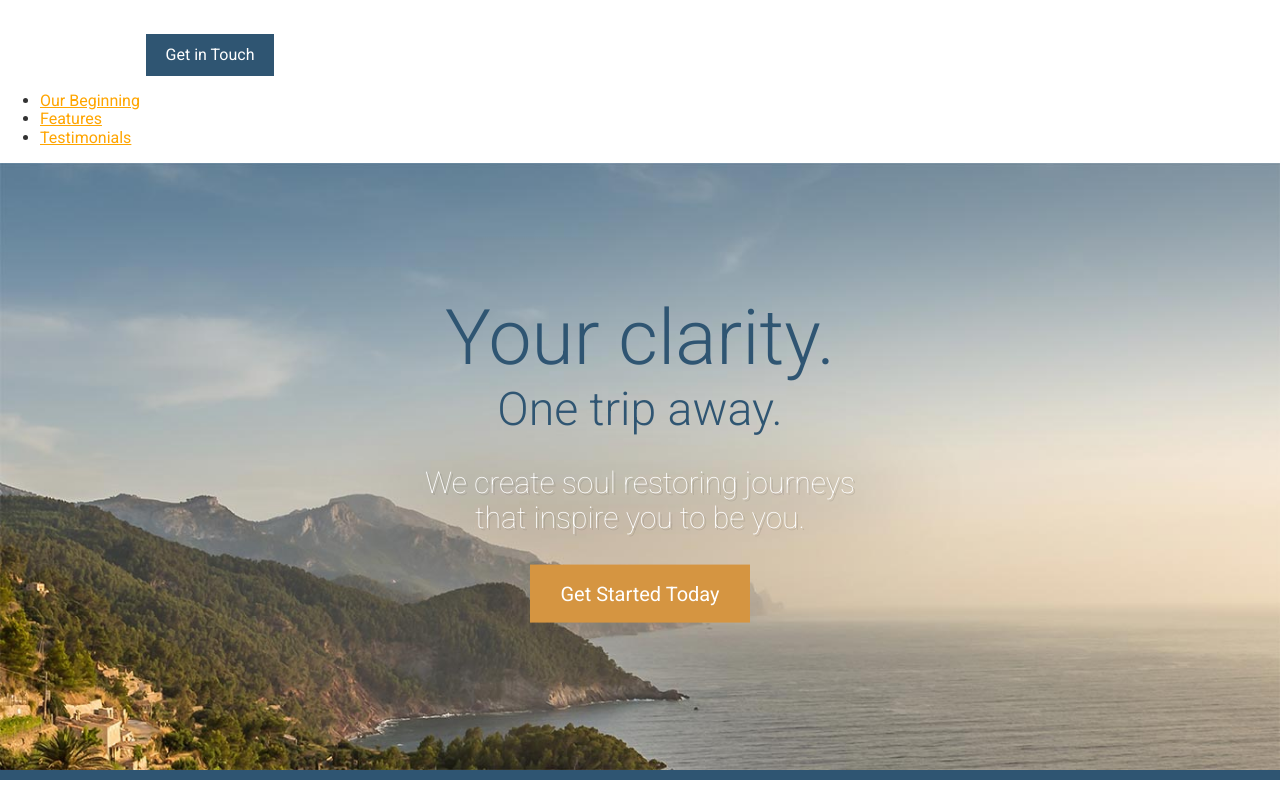
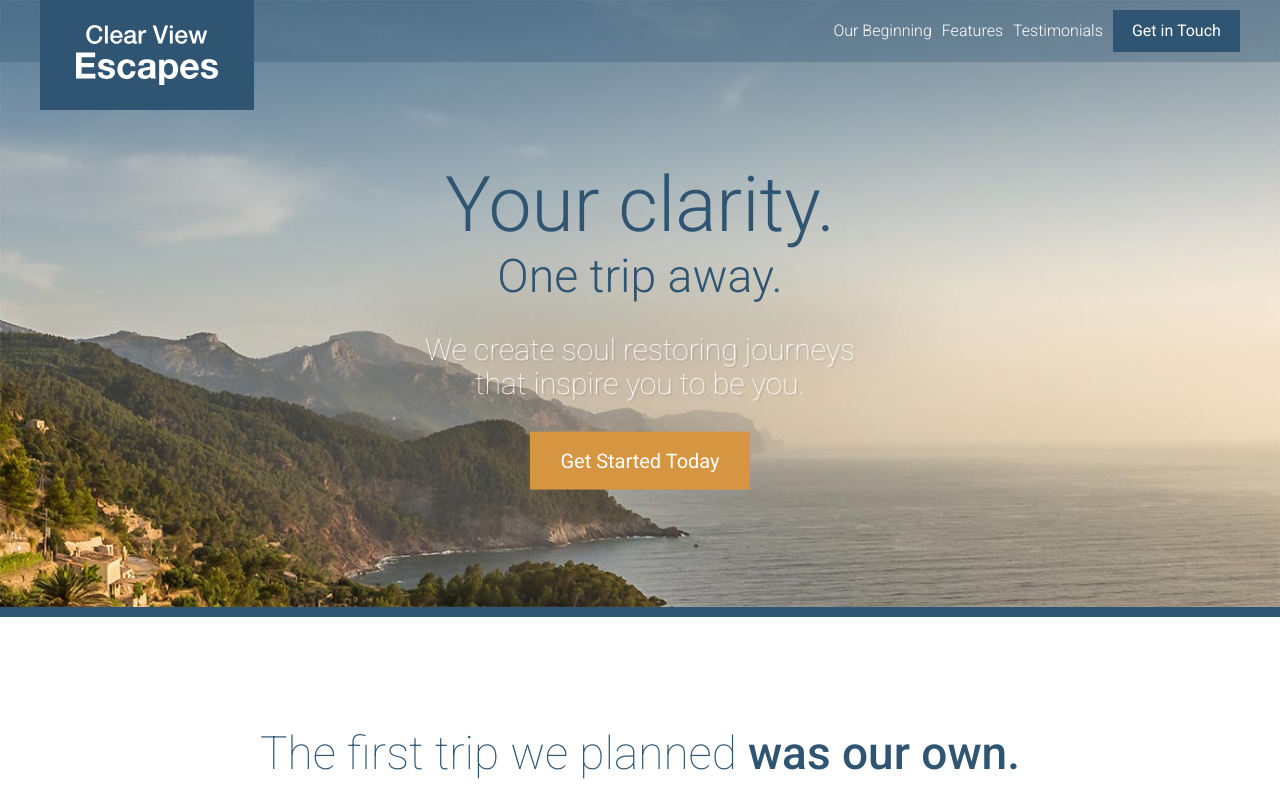
Before and after one commit to AnjoTadena/travel-site, a website: page app/index.html in a window 1280 px wide. Shown: the top 800 px of the page. Drawn offline with Linux system fonts and the light colour scheme.

Commit message:
Complete header style.

```diff
--- a/app/index.html
+++ b/app/index.html
@@ -11,16 +11,28 @@
   <link rel="stylesheet" href="./dist/styles/styles.css">
 </head>
 <body>
-  <header>
-    <img src="assets/images/icons/clear-view-escapes.svg">
+  <header class="site-header">
+    <div class="wrapper">
+      <div class="site-header__logo">
+        <div class="site-header__logo__graphic icon icon--clear-view-escapes">Clear View Escapes</div>
+      </div>
+
+      <div class="site-header__menu-icon">
+      </div>
+
+      <div class="site-header__menu-content">
+        <div class="site-header__btn-container">
           <a href="#" class="btn">Get in Touch</a>
-    <nav>
+        </div>
+        <nav class="primary-nav primary-nav--pull-right">
           <ul>
             <li><a href="#our-beginning">Our Beginning</a></li>
             <li><a href="#features">Features</a></li>
             <li><a href="#testimonials">Testimonials</a></li>
           </ul>
         </nav>
+      </div>
+    </div>
   </header>
 
   <div class="large-hero">
--- a/app/styles/modules/_large-hero.css
+++ b/app/styles/modules/_large-hero.css
@@ -7,12 +7,17 @@
 	}
 
 	&__text-content {
+		padding-top: 88px;
 		position: absolute;
 		top: 50%;
 		left: 0;
 		width: 100%;
 		text-align: center;
 		transform: translateY(-50%);
+
+		@mixin atMedium {
+			padding-top: 60px;
+		}
 	}
 
 	&__title {
--- /dev/null
+++ b/app/styles/modules/_primary-nav.css
@@ -0,0 +1,28 @@
+.primary-nav {
+    &--pull-right {
+        float: right;
+    }
+
+    ul {
+        margin: 0;
+        padding: 0;
+        @mixin clearfix;
+
+
+    }
+
+    li {
+        list-style: none;
+        float: left;
+        padding-right: 10px;
+    }
+
+    a {
+        text-decoration: none;
+        color: #fff;
+        font-weight: 300;
+        display: block;
+        padding: 12px 0;
+    }
+
+}
--- /dev/null
+++ b/app/styles/modules/_site-header.css
@@ -0,0 +1,54 @@
+.site-header {
+    position: absolute;
+    z-index: 2;
+    width: 100%;
+    padding: 10px 0;
+
+    @mixin atMedium {
+        background-color: rgba($mainBlue, .3);
+    }
+
+    &__btn-container {
+        float: right;
+    }
+
+    &__logo {
+        position: absolute;
+        top: 0;
+        background-color: $mainBlue;
+        padding: 25px 36px;
+        left: 50%;
+        transform: translateX(-50%) scale(.8);
+        transform-origin: 50% 0;
+
+        @mixin atMedium {
+             left: auto;
+            transform: translateX(0);
+        }
+    }
+
+    &__logo__graphic {
+        text-indent: -9999px;
+    }
+
+    &__menu-content {
+        display: none;
+
+        @mixin atMedium {
+            display: block;
+        }
+    }
+
+    &__menu-icon {
+        width: 20px;
+        height: 20px;
+        background: #fff;
+        position: absolute;
+        top: 10px;
+        right: 10px;
+
+        @mixin atMedium {
+            display: none;
+        }
+    }
+}
--- a/app/styles/styles.css
+++ b/app/styles/styles.css
@@ -14,3 +14,5 @@
 @import "modules/_testimonial";
 @import "modules/_sprite";
 @import "modules/_site-footer";
+@import "modules/_site-header";
+@import "modules/_primary-nav";
--- a/gulp/tasks/styles.js
+++ b/gulp/tasks/styles.js
@@ -5,6 +5,7 @@ var cssvars = require('postcss-simple-vars');
 var nested = require('postcss-nested');
 var cssimport = require('postcss-import');
 var mixins = require('postcss-mixins');
+var hexrgba = require('postcss-hexrgba');
 
 gulp.task('styles', function () {
 	gulp.src('./app/styles/styles.css')
@@ -14,6 +15,7 @@ gulp.task('styles', function () {
 				mixins,
 				cssvars,
 				nested,
+				hexrgba,
 				autoprefixer
 			]
 		))
--- a/package.json
+++ b/package.json
@@ -16,6 +16,7 @@
     "gulp-rename": "^1.2.2",
     "gulp-svg-sprite": "^1.3.7",
     "gulp-watch": "^5.0.0",
+    "postcss-hexrgba": "^1.0.0",
     "postcss-import": "^11.0.0",
     "postcss-mixins": "^6.2.0",
     "postcss-nested": "^3.0.0",
```
Also changed, not shown: app/dist/styles/styles.css, 1 other file. Lines whose indentation alone changed are shown as unchanged.
